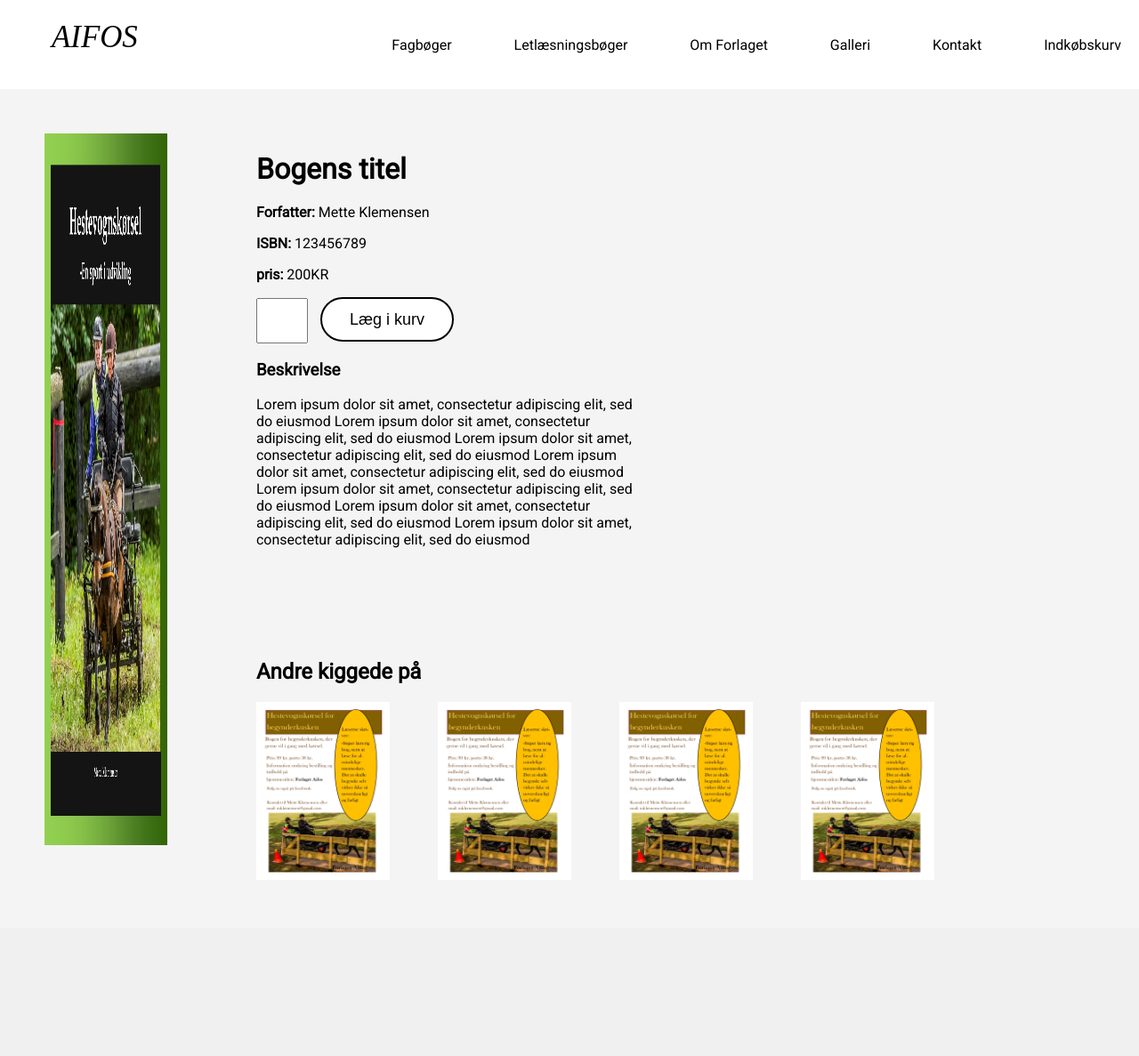
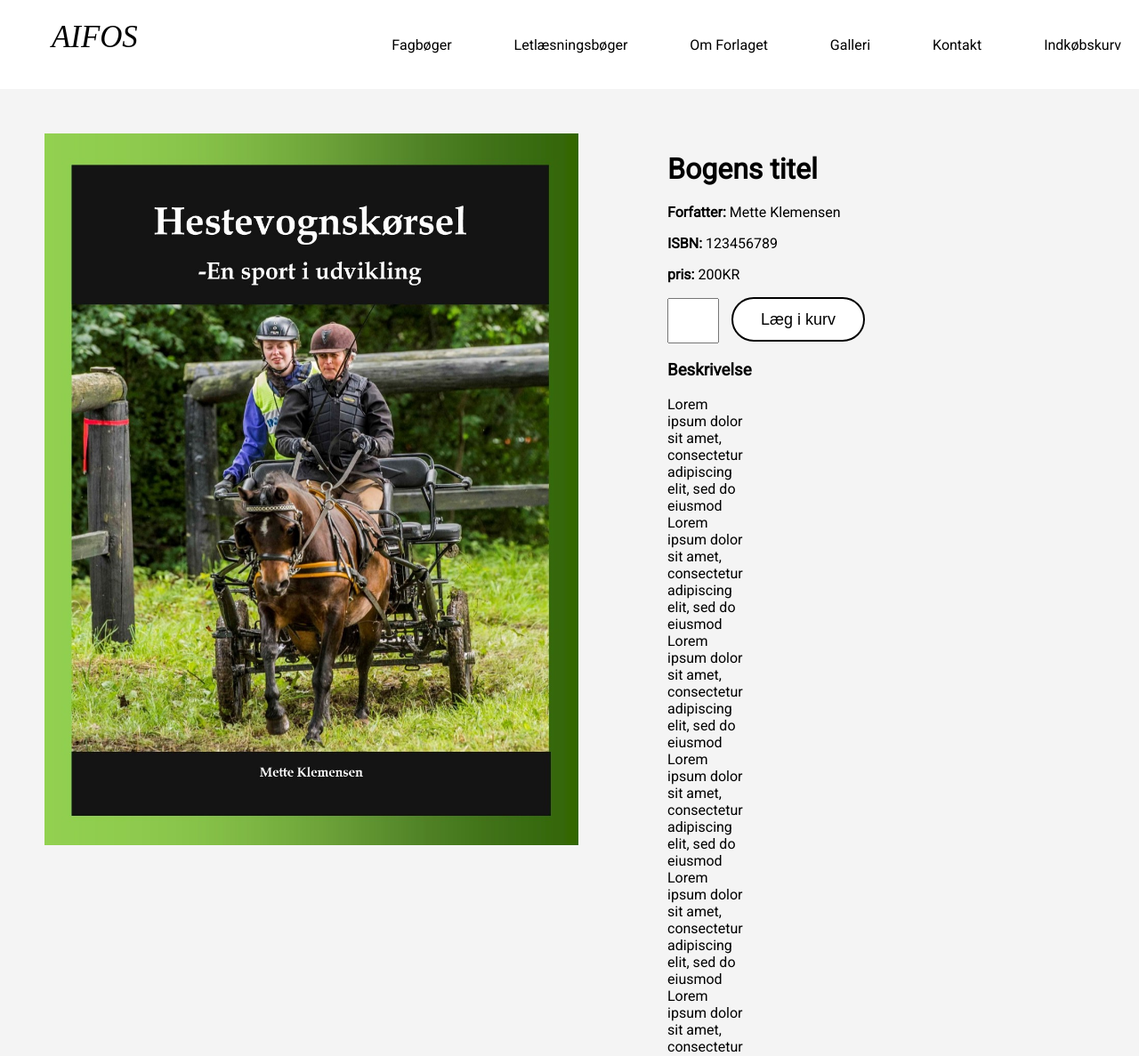
Before and after one commit to jona1411/ForlagetAifos, a web app: file ProductPage.html in a window 1280 px wide; the page is wider, and only the part inside the window is pictured. Shown: the top 1187 px of that part at 89% size. Before the commit the page ends 989 px from the top of that part, so only its background shows below. Run offline with its HTML, style and script files only (its server is not run), Linux system fonts and the light colour scheme.

Commit message:
Minor change to product image

```diff
--- a/CSS/style.css
+++ b/CSS/style.css
@@ -224,6 +224,10 @@ input[type=submit]:hover {
 
 .Product .Product--content .Product--Content--Image {
   margin: 50px;
+}
+
+.Product .Product--content .Product--Content--Image img {
+  max-width: none;
 }
 
 .Product .Product--content .product--content--details {
--- a/CSS/style.scss
+++ b/CSS/style.scss
@@ -171,6 +171,9 @@ input[type=text], select, textarea {
         flex-direction: row;
         .Product--Content--Image {
             margin: 50px;
+            img {
+                max-width: none;
+            }
         }
         .product--content--details {
             h1 {
```
Also changed, not shown: 1 other file.
